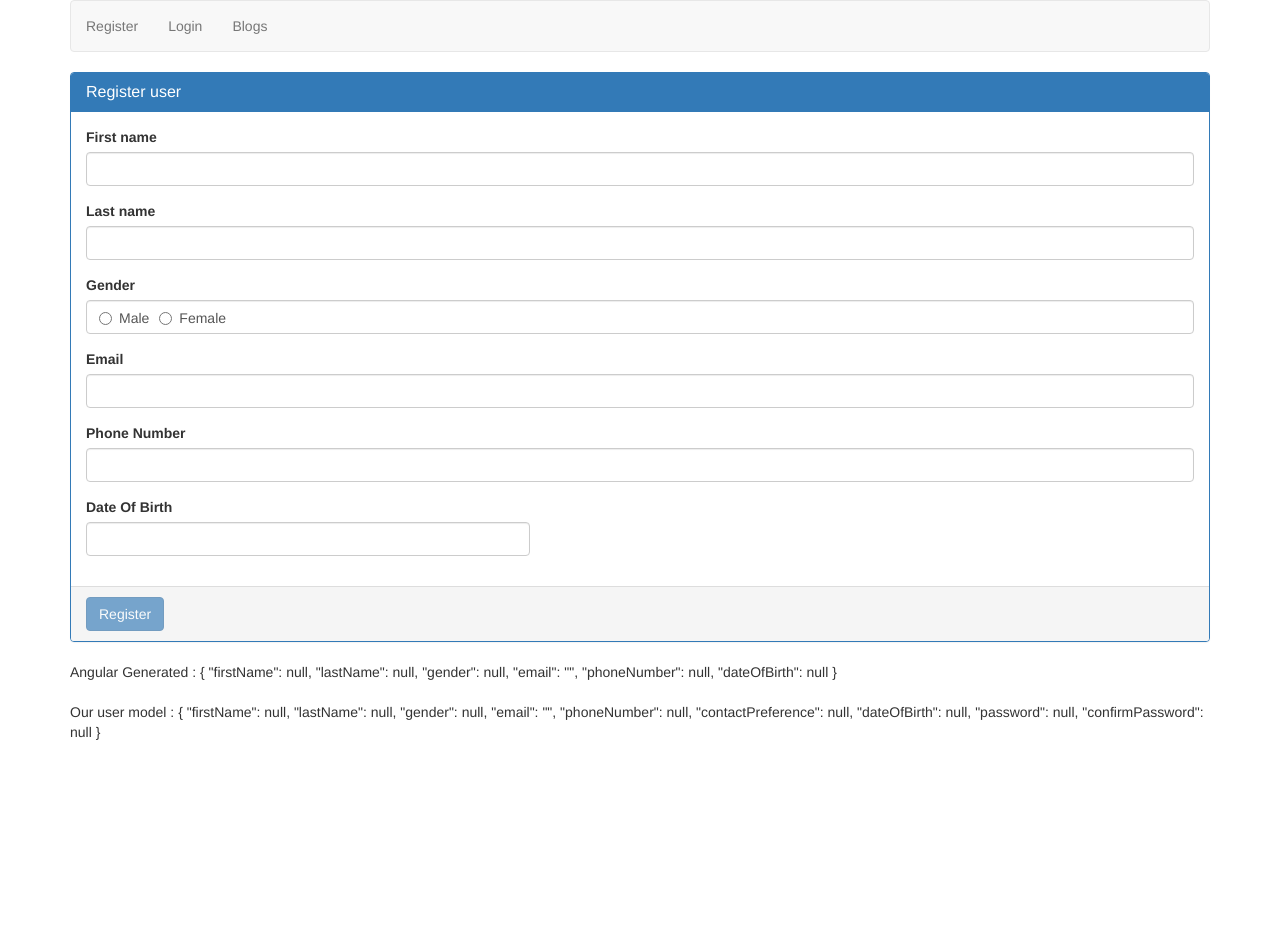
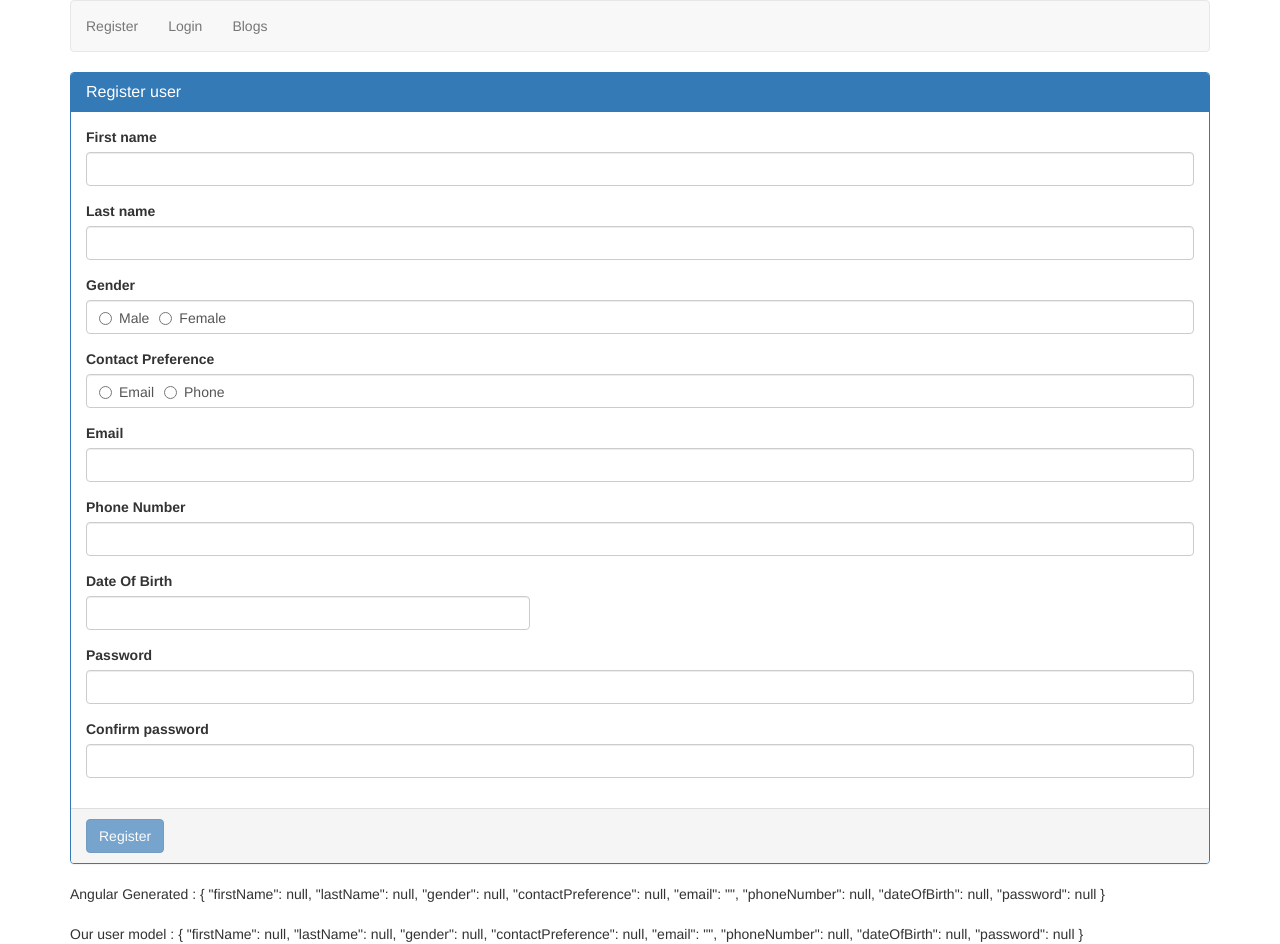
Before and after one commit to tharun-d/Mean, an Angular app: page /register in a window 1280 px wide. Before the commit the page ends 800 px from the top, so only its background shows below. Built offline with nearby package versions, Linux system fonts and the light colour scheme.

Commit message:
completed register page

```diff
--- a/src/app/app.module.ts
+++ b/src/app/app.module.ts
@@ -9,6 +9,7 @@ import { RegisterUserComponent } from './register-user/register-user.component';
 import { LoginuserComponent } from './loginuser/loginuser.component';
 import { BlogComponent } from './blog/blog.component';
 import { ApiService } from './api.service';
+import { ConfirmEqualValidatorDirective } from './register-user/confirm-equal-validator.direcive';
 
 const appRoutes: Routes = [
   {path: 'register', component: RegisterUserComponent},
@@ -22,7 +23,8 @@ const appRoutes: Routes = [
     AppComponent,
     RegisterUserComponent,
     LoginuserComponent,
-    BlogComponent
+    BlogComponent,
+    ConfirmEqualValidatorDirective
   ],
   imports: [
     BrowserModule,
--- a/src/app/loginuser/loginuser.component.html
+++ b/src/app/loginuser/loginuser.component.html
@@ -1,3 +1,27 @@
-<p>
-  loginuser works!
-</p>
+<form #loginForm="ngForm" (ngSubmit)="loginUser()">
+    <div class="panel panel-primary">
+        <div class="panel-heading">
+          <h3 class="panel-title">Login user</h3>
+        </div>
+
+        <div class="panel-body">
+
+            <div class="form-group" [class.has-error]="email.invalid && email.touched">
+                <label for="email" class="control-label">Email</label>
+                <input type="text" required [email]="!user.email==''" id="email" [(ngModel)]="user.email" name="email" class="form-control" #email="ngModel">
+                <span class="help-block" *ngIf="email.errors?.required && email.touched">Email is required</span>
+                <span class="help-block" *ngIf="email.errors?.email">Email is not valid</span>
+              </div>
+
+            <div class="form-group" [class.has-error]="password.invalid && password.touched">
+                <label for="password" class="control-label">Password</label>
+                <input type="password" required id="password" [(ngModel)]="user.password" name="password" class="form-control" #password="ngModel">
+                <span class="help-block" *ngIf="password.invalid && password.touched">Password is required</span>
+            </div>
+
+        </div>
+        <div class="panel-footer">
+            <button type="submit" [disabled]="loginForm.invalid" class="btn btn-primary">Login</button>
+          </div>
+    </div>
+</form>
--- a/src/app/loginuser/loginuser.component.ts
+++ b/src/app/loginuser/loginuser.component.ts
@@ -1,4 +1,7 @@
 import { Component, OnInit } from '@angular/core';
+import { LoginUser } from '../models/loginuser.model';
+import { Router } from '@angular/router';
+import { ApiService } from '../api.service';
 
 @Component({
   selector: 'app-loginuser',
@@ -6,10 +9,17 @@ import { Component, OnInit } from '@angular/core';
   styleUrls: ['./loginuser.component.css']
 })
 export class LoginuserComponent implements OnInit {
-
-  constructor() { }
+  user: LoginUser = {
+    email: '',
+    password: null
+  };
+  constructor(private _apiService: ApiService, private _router: Router) { }
 
   ngOnInit() {
   }
+  loginUser(): void {
+    // this._apiService.getUser(this.user);
+    this._router.navigate(['blog']);
+  }
 
 }
--- a/src/app/models/loginuser.model.ts
+++ b/src/app/models/loginuser.model.ts
@@ -1,4 +1,4 @@
 export class LoginUser {
-  firstName: string;
   email: string;
+  password: string;
 }
--- a/src/app/models/registeruser.model.ts
+++ b/src/app/models/registeruser.model.ts
@@ -2,10 +2,9 @@ export class RegisterUser {
   firstName: string;
   lastName: string;
   gender: string;
+  contactPreference: string;
   email: string;
   phoneNumber: number;
-  contactPreference: string;
   dateOfBirth: Date;
   password: number;
-  confirmPassword: number;
 }
--- /dev/null
+++ b/src/app/register-user/confirm-equal-validator.direcive.ts
@@ -0,0 +1,28 @@
+import { Validator, AbstractControl, NG_VALIDATORS } from '@angular/forms';
+import { Directive, Input } from '@angular/core';
+
+@Directive({
+    selector: '[appConfirmEqualValidator]',
+    providers: [{
+        provide: NG_VALIDATORS,
+        useExisting: ConfirmEqualValidatorDirective,
+        multi: true
+    }]
+})
+export class ConfirmEqualValidatorDirective implements Validator {
+    @Input() appConfirmEqualValidator: string;
+    validate(control: AbstractControl): { [key: string]: any } | null {
+        const controlToCompare = control.parent.get(this.appConfirmEqualValidator);
+        if (controlToCompare && (controlToCompare.value !== control.value)) {
+            return { 'notEqual': true };
+        } else {
+        return null;
+        }
+    }
+}
+
+
+// validate methodsreturn key value pair if there is error else it returns null,
+// control fill have confirmpassword value and appConfirmEqualValidator will have password field
+// control.parent will go to mail form group and get the value of required name
+// controlToCompare is true if it has value
--- a/src/app/register-user/register-user.component.html
+++ b/src/app/register-user/register-user.component.html
@@ -32,24 +32,53 @@
         <span class="help-block" *ngIf="gender.invalid && gender.touched">Gender is required</span>
       </div>
 
+      <div class="form-group" [class.has-error]="contactPreference.invalid && contactPreference.touched" [class.has-success]="contactPreference.valid">
+          <label class="control-label">Contact Preference</label>
+          <div class="form-control">
+            <label class="radio-inline">
+                <input type="radio" required value="email" name="contactPreference" [(ngModel)]="user.contactPreference" #contactPreference="ngModel">
+                Email
+            </label>
+            <label class="radio-inline">
+                <input type="radio" required value="phone" name="contactPreference" [(ngModel)]="user.contactPreference" #contactPreference="ngModel">
+                Phone
+            </label>
+          </div>
+          <span class="help-block" *ngIf="contactPreference.invalid && contactPreference.touched">Contact Preference is required</span>
+        </div>
+
       <div class="form-group" [class.has-error]="email.invalid && email.touched">
         <label for="email" class="control-label">Email</label>
-        <input type="text" required [email]="!user.email==''" id="email" [(ngModel)]="user.email" name="email" class="form-control" #email="ngModel">
+        <input type="text" [required]="contactPreference.value=='email'" [email]="!user.email=='' && contactPreference.value=='email'" id="email" [(ngModel)]="user.email" name="email" class="form-control" #email="ngModel">
         <span class="help-block" *ngIf="email.errors?.required && email.touched">Email is required</span>
         <span class="help-block" *ngIf="email.errors?.email">Email is not valid</span>
       </div>
 
       <div class="form-group" [class.has-error]="phone.invalid && phone.touched">
         <label for="phoneNumber" class="control-label">Phone Number</label>
-        <input type="text" id="phoneNumber" required [(ngModel)]="user.phoneNumber" name="phoneNumber" class="form-control" #phone="ngModel">
+        <input type="text" id="phoneNumber" [required]="contactPreference.value=='phone'" [(ngModel)]="user.phoneNumber" name="phoneNumber" class="form-control" #phone="ngModel">
         <span class="help-block" *ngIf="phone.invalid && phone.touched">Phone Number is required</span>
       </div>
 
       <div class="row">
-        <div class="form-group col-md-5">
-            <label for="dateOfBirth">Date Of Birth</label>
-            <input type="text" bsDatepicker [bsConfig]="datePickerConfig" placement="right" id="dateOfBirth" [(ngModel)]="user.dateOfBirth" name="dateOfBirth" class="form-control">
+        <div class="form-group col-md-5" [class.has-error]="dateOfBirth.invalid && dateOfBirth.touched">
+            <label for="dateOfBirth" class="control-label">Date Of Birth</label>
+            <input type="text" required bsDatepicker [bsConfig]="datePickerConfig" placement="right" id="dateOfBirth" [(ngModel)]="user.dateOfBirth" name="dateOfBirth" class="form-control" #dateOfBirth="ngModel">
+            <span class="help-block" *ngIf="dateOfBirth.invalid && dateOfBirth.touched">Date of birth is required</span>
         </div>
+      </div>
+
+      <div class="form-group" [class.has-error]="password.invalid && password.touched">
+          <label for="password" class="control-label">Password</label>
+          <input type="password" required id="password" [(ngModel)]="user.password" name="password" class="form-control" #password="ngModel">
+          <span class="help-block" *ngIf="password.errors?.required && password.touched">Password is required</span>
+      </div>
+
+      <div class="form-group" [class.has-error]="confirmPassword.invalid && confirmPassword.touched">
+          <label for="password" class="control-label">Confirm password</label>
+          <input type="password" required appConfirmEqualValidator="password" id="confirmPassword" [(ngModel)]="confirmPasswordVerify" name="confirmPassword" class="form-control" #confirmPassword="ngModel">
+          <span class="help-block" *ngIf="confirmPassword.errors?.required && confirmPassword.touched">Confirm password is required</span>
+          <span class="help-block" *ngIf="confirmPassword.touched && confirmPassword.errors?.notEqual && !confirmPassword.errors?.required">Password and Confirm Password does not match</span>
       </div>
 
     </div>
--- a/src/app/register-user/register-user.component.ts
+++ b/src/app/register-user/register-user.component.ts
@@ -14,13 +14,13 @@ export class RegisterUserComponent implements OnInit {
     firstName: null,
     lastName: null,
     gender: null,
+    contactPreference: null,
     email: '',
     phoneNumber: null,
-    contactPreference: null,
     dateOfBirth: null,
     password: null,
-    confirmPassword: null
     };
+    confirmPasswordVerify: null;
     datePickerConfig: Partial<BsDatepickerConfig>; // change theme
     constructor(private _apiService: ApiService, private _router: Router) {
       this.datePickerConfig = Object.assign({},
```
